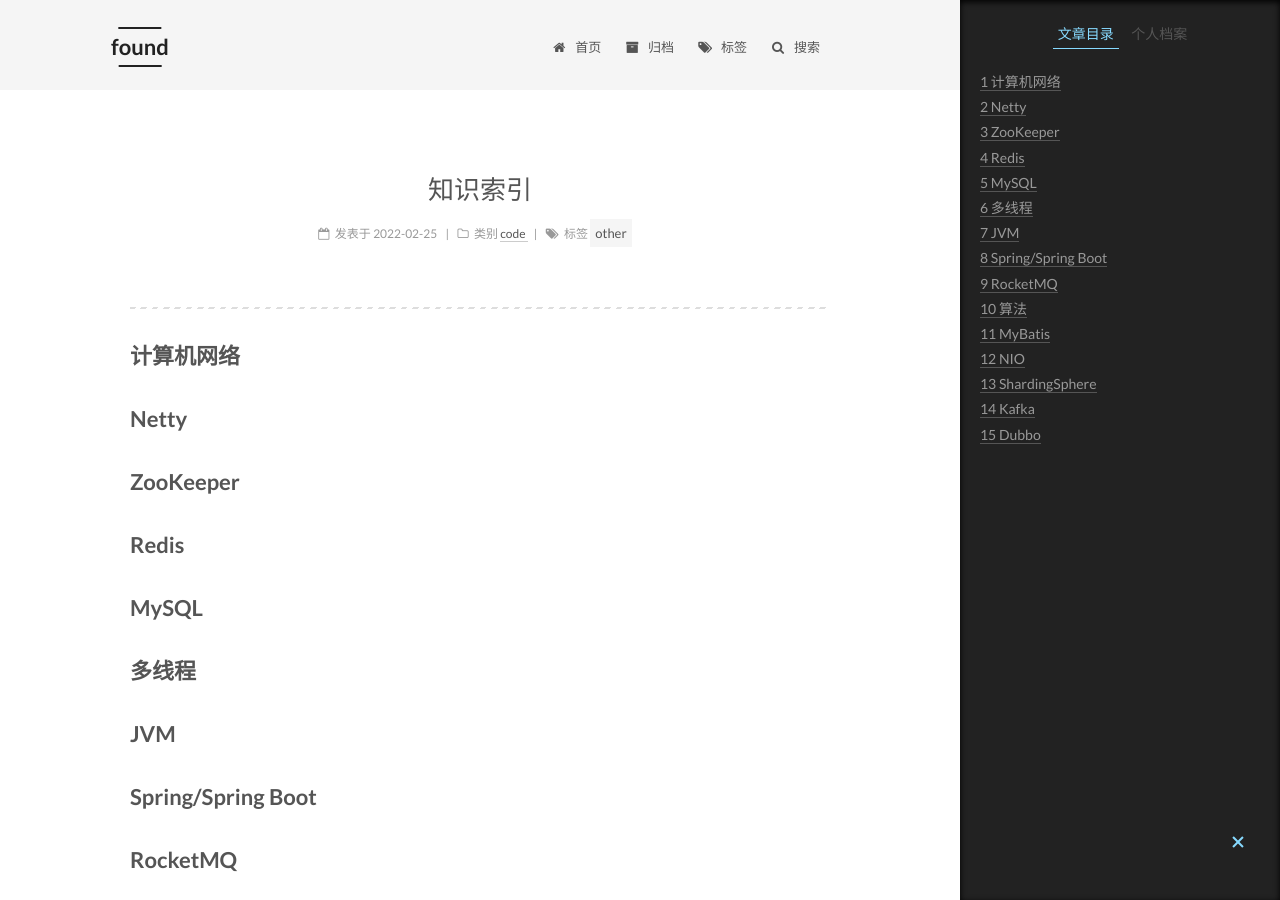
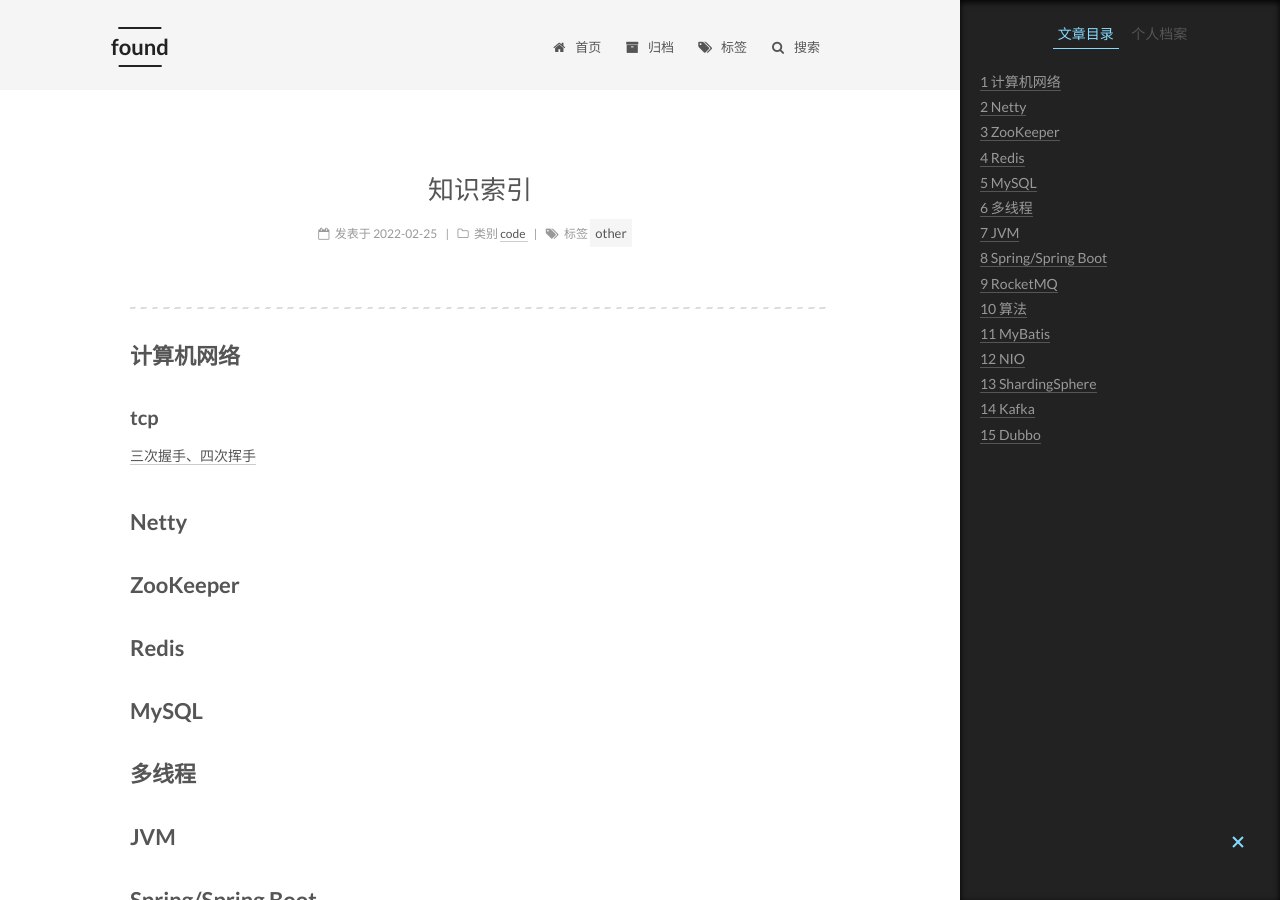
Before and after one commit to guolanren/guolanren.github.io, a Jekyll site: the page built from _posts/2022-02-25-知识索引.md, in a window 1280 px wide and 900 px high. Built offline with Jekyll 4.4.1, drawn with Linux system fonts in a browser that asks for light colours; comment, search, counter and statistics services are not loaded.

Commit message:
update post 知识索引 "三次握手、四次挥手"

```diff
--- a/_posts/2022-02-25-知识索引.md
+++ b/_posts/2022-02-25-知识索引.md
@@ -10,6 +10,10 @@ tags:
 ------
 
 ## 计算机网络
+
+### tcp
+
+[三次握手、四次挥手](https://www.zhihu.com/question/271701044/answer/1279809269)
 
 ## Netty
 
```
